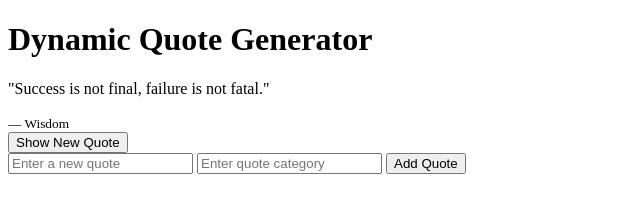
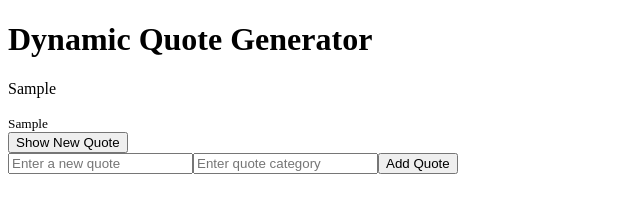
Before and after one commit to mercymuoki7/alx_fe_javascript, a plain HTML site: page dom-manipulation/index.html in a window 1280 px wide. Both pictures are taken after typing "Sample", "Sample" into the empty fields and a click on the button "Add Quote". Shown: the whole page, without its empty margins (0-640 px from the left). Drawn offline with Linux system fonts and the light colour scheme.

Commit message:
Fix Dynamic Quote Generator: addQuote, createAddQuoteForm, and event listener

```diff
--- a/dom-manipulation/index.html
+++ b/dom-manipulation/index.html
@@ -1,20 +1,18 @@
 <!DOCTYPE html>
 <html lang="en">
 <head>
-  <meta charset="UTF-8" />
-  <meta name="viewport" content="width=device-width, initial-scale=1.0" />
+  <meta charset="UTF-8">
+  <meta name="viewport" content="width=device-width, initial-scale=1.0">
   <title>Dynamic Quote Generator</title>
 </head>
 <body>
   <h1>Dynamic Quote Generator</h1>
+
   <div id="quoteDisplay"></div>
+
   <button id="newQuote">Show New Quote</button>
 
-  <div>
-    <input id="newQuoteText" type="text" placeholder="Enter a new quote" />
-    <input id="newQuoteCategory" type="text" placeholder="Enter quote category" />
-    <button onclick="addQuote()">Add Quote</button>
-  </div>
+  <div id="quoteFormContainer"></div>
 
   <script src="script.js"></script>
 </body>
--- a/dom-manipulation/script.js
+++ b/dom-manipulation/script.js
@@ -1,38 +1,76 @@
-// Initial quotes array
-let quotes = [
-  { text: "The best way to predict the future is to create it.", category: "Inspiration" },
-  { text: "Do one thing every day that scares you.", category: "Motivation" },
-  { text: "Success is not final, failure is not fatal.", category: "Wisdom" }
+// quotes array
+const quotes = [
+  { text: "Start where you are.", category: "inspiration" },
+  { text: "Learn by doing.", category: "education" }
 ];
+
+// Display quote in DOM
+function displayQuote(quote) {
+  const container = document.getElementById("quoteDisplay");
+  container.innerHTML = `<p>${quote.text}</p><small>${quote.category}</small>`;
+}
 
 // Show random quote
 function showRandomQuote() {
-  const randomIndex = Math.floor(Math.random() * quotes.length);
-  const quoteDisplay = document.getElementById("quoteDisplay");
-  const { text, category } = quotes[randomIndex];
-  quoteDisplay.innerHTML = `<p>"${text}"</p><small>— ${category}</small>`;
+  const idx = Math.floor(Math.random() * quotes.length);
+  displayQuote(quotes[idx]);
 }
 
-// Add new quote
+// Add a new quote
 function addQuote() {
   const textInput = document.getElementById("newQuoteText");
   const categoryInput = document.getElementById("newQuoteCategory");
 
-  const newText = textInput.value.trim();
-  const newCategory = categoryInput.value.trim();
+  if (!textInput || !textInput.value.trim()) return;
 
-  if (newText && newCategory) {
-    quotes.push({ text: newText, category: newCategory });
-    textInput.value = "";
-    categoryInput.value = "";
-    alert("Quote added successfully!");
-  } else {
-    alert("Please fill in both fields.");
-  }
+  const newQuote = {
+    text: textInput.value.trim(),
+    category: categoryInput && categoryInput.value.trim() ? categoryInput.value.trim() : "uncategorized"
+  };
+
+  quotes.push(newQuote);
+  displayQuote(newQuote);
+
+  textInput.value = "";
+  if (categoryInput) categoryInput.value = "";
 }
 
-// Event listener for "Show New Quote" button
-document.getElementById("newQuote").addEventListener("click", showRandomQuote);
+// Create Add Quote form
+function createAddQuoteForm(containerId) {
+  const container = document.getElementById(containerId);
+  if (!container) return;
 
-// Show first quote on load
-showRandomQuote();
+  const textInput = document.createElement("input");
+  textInput.id = "newQuoteText";
+  textInput.placeholder = "Enter a new quote";
+
+  const categoryInput = document.createElement("input");
+  categoryInput.id = "newQuoteCategory";
+  categoryInput.placeholder = "Enter quote category";
+
+  const addBtn = document.createElement("button");
+  addBtn.textContent = "Add Quote";
+  addBtn.addEventListener("click", addQuote);
+
+  container.appendChild(textInput);
+  container.appendChild(categoryInput);
+  container.appendChild(addBtn);
+}
+
+// Attach event listener and initialize
+const initApp = () => {
+  const showBtn = document.getElementById("newQuote");
+  if (showBtn) showBtn.addEventListener("click", showRandomQuote);
+
+  createAddQuoteForm("quoteFormContainer");
+
+  showRandomQuote();
+};
+
+// Run init when DOM is ready
+document.addEventListener("DOMContentLoaded", initApp);
+
+// Expose functions globally
+window.addQuote = addQuote;
+window.createAddQuoteForm = createAddQuoteForm;
+window.showRandomQuote = showRandomQuote;
```
